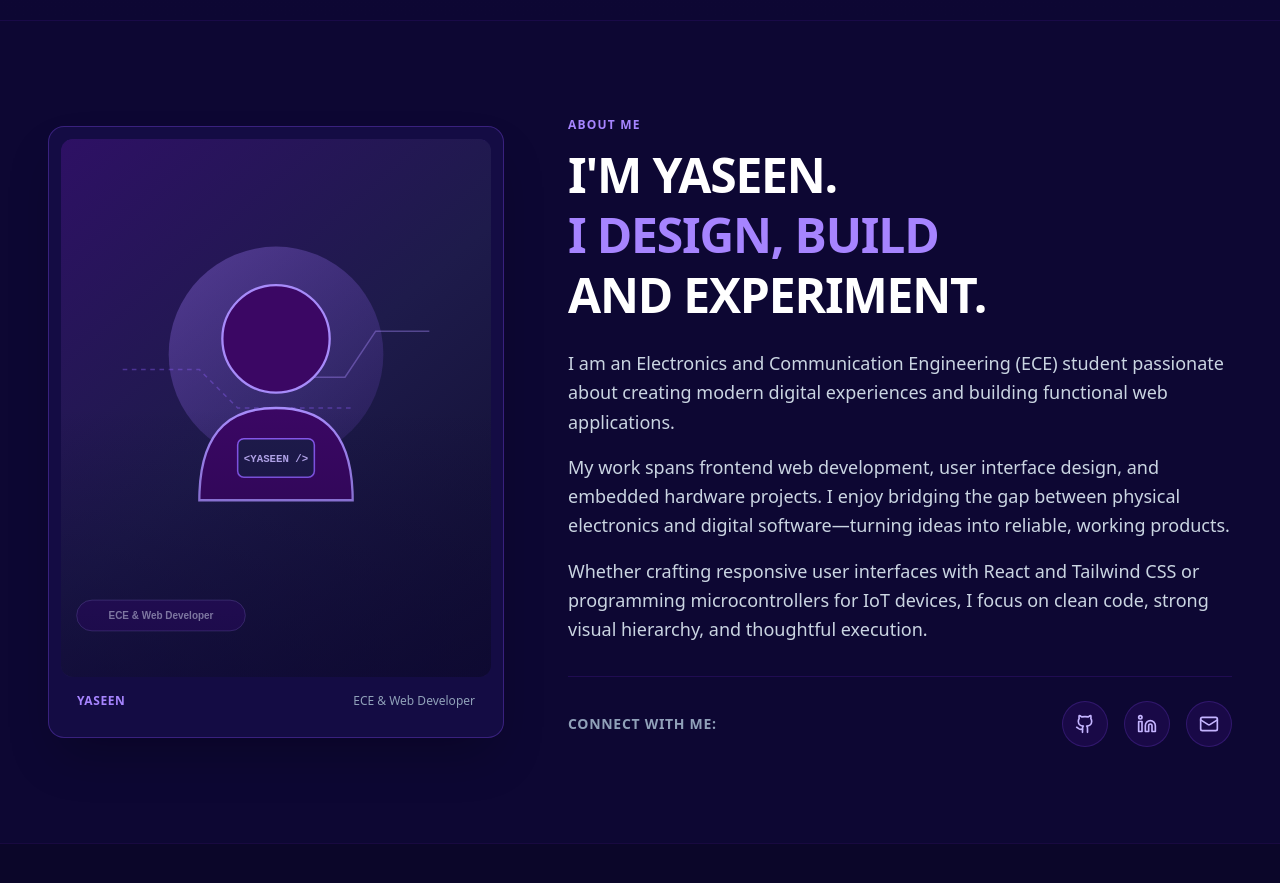
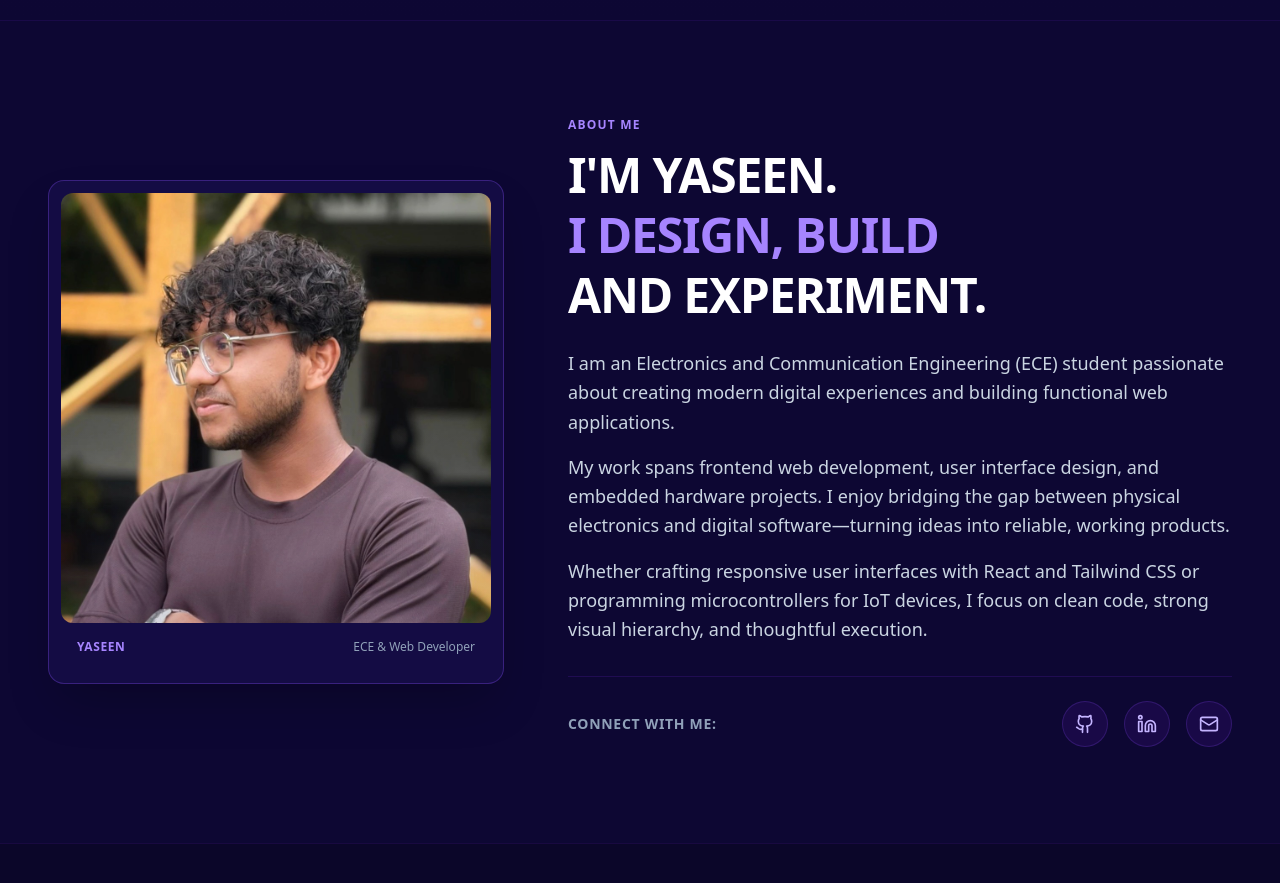
Before and after one commit to yaseenpierson/my_portfolio_freelancing, a React (Vite) app: page / in a window 1280 px wide. Shown: the part 780-1663 px from the top of the page. Built offline with nearby package versions, Linux system fonts and the light colour scheme.

Commit message:
Add Yaseen profile photo and update aspect ratio to square (1:1)

```diff
--- a/src/components/sections/About.tsx
+++ b/src/components/sections/About.tsx
@@ -17,13 +17,13 @@ export const About: React.FC = () => {
             className="lg:col-span-5 relative"
           >
             <div className="relative rounded-2xl overflow-hidden border border-violet-500/30 bg-[#140C44] shadow-2xl p-3 group">
-              <div className="aspect-[4/5] rounded-xl overflow-hidden relative">
+              <div className="aspect-square rounded-xl overflow-hidden relative">
                 <img
                   src={ASSETS.profile.avatar}
                   alt="Yaseen - Web Developer & ECE Student Profile"
                   className="w-full h-full object-cover transition-transform duration-700 group-hover:scale-105"
                 />
-                <div className="absolute inset-0 bg-gradient-to-t from-[#0D0733] via-transparent to-transparent opacity-60" />
+                <div className="absolute inset-0 bg-gradient-to-t from-[#0D0733]/40 via-transparent to-transparent opacity-40 pointer-events-none" />
               </div>
               <div className="p-4 flex items-center justify-between text-xs text-slate-300">
                 <span className="font-semibold tracking-wider text-violet-400 uppercase">Yaseen</span>
--- a/src/lib/assets.ts
+++ b/src/lib/assets.ts
@@ -9,7 +9,7 @@ export const ASSETS = {
     bg: '/assets/images/hero/hero-bg.svg',
   },
   profile: {
-    avatar: '/assets/images/profile/yaseen-profile.svg',
+    avatar: '/assets/images/profile/yaseen-profile.jpg',
   },
   projects: {
     tataMobile: '/assets/images/projects/tata-mobile.svg',
```
Also changed, not shown: public/assets/images/profile/yaseen-profile.jpg (added).
